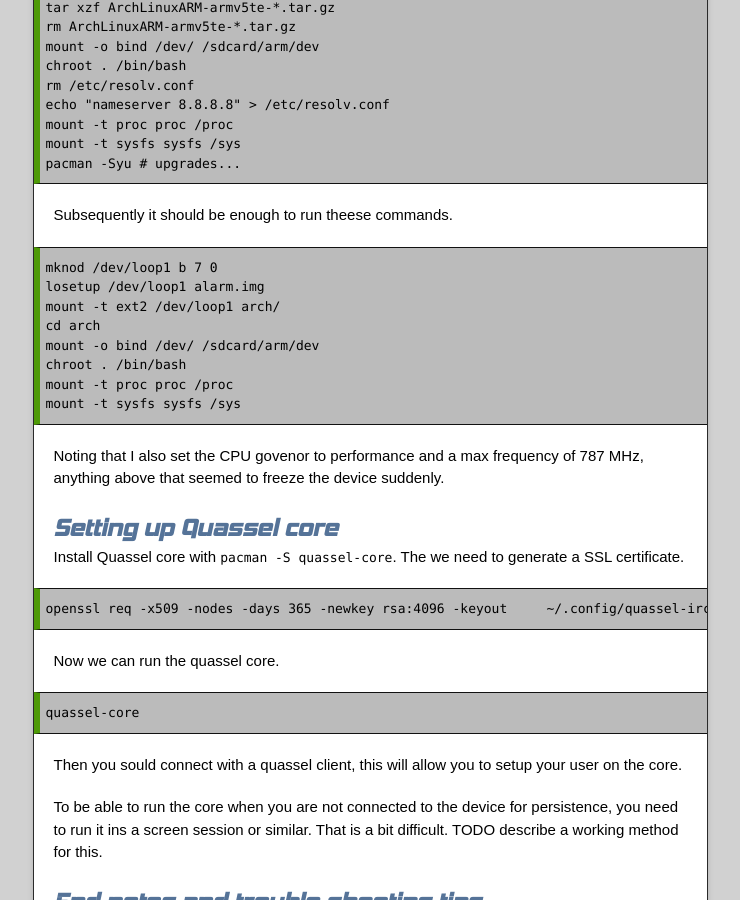
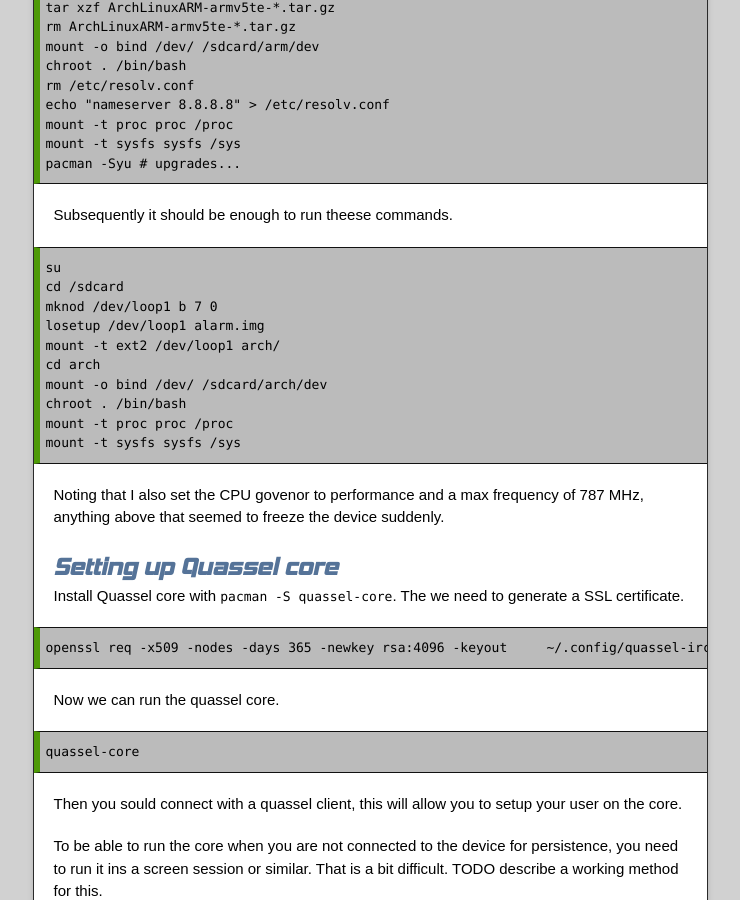
Before and after one commit to nickoe/nickoe.github.io, a Jekyll site: the page built from _posts/2014-09-14-quassel-core-in-chroot-on-android.md, in a window 1280 px wide and 900 px high, scrolled down 758 px. Shown: the whole window, without its empty margins (270-1010 px from the left). Built offline with Jekyll 4.4.1, drawn with Linux system fonts in a browser that asks for light colours.

Commit message:
Fix typo

```diff
--- a/_posts/2014-09-14-quassel-core-in-chroot-on-android.md
+++ b/_posts/2014-09-14-quassel-core-in-chroot-on-android.md
@@ -41,11 +41,13 @@
 
 Subsequently it should be enough to run theese commands.
 
+	su
+	cd /sdcard
 	mknod /dev/loop1 b 7 0
 	losetup /dev/loop1 alarm.img
 	mount -t ext2 /dev/loop1 arch/
 	cd arch
-	mount -o bind /dev/ /sdcard/arm/dev
+	mount -o bind /dev/ /sdcard/arch/dev
 	chroot . /bin/bash
 	mount -t proc proc /proc
 	mount -t sysfs sysfs /sys
```
